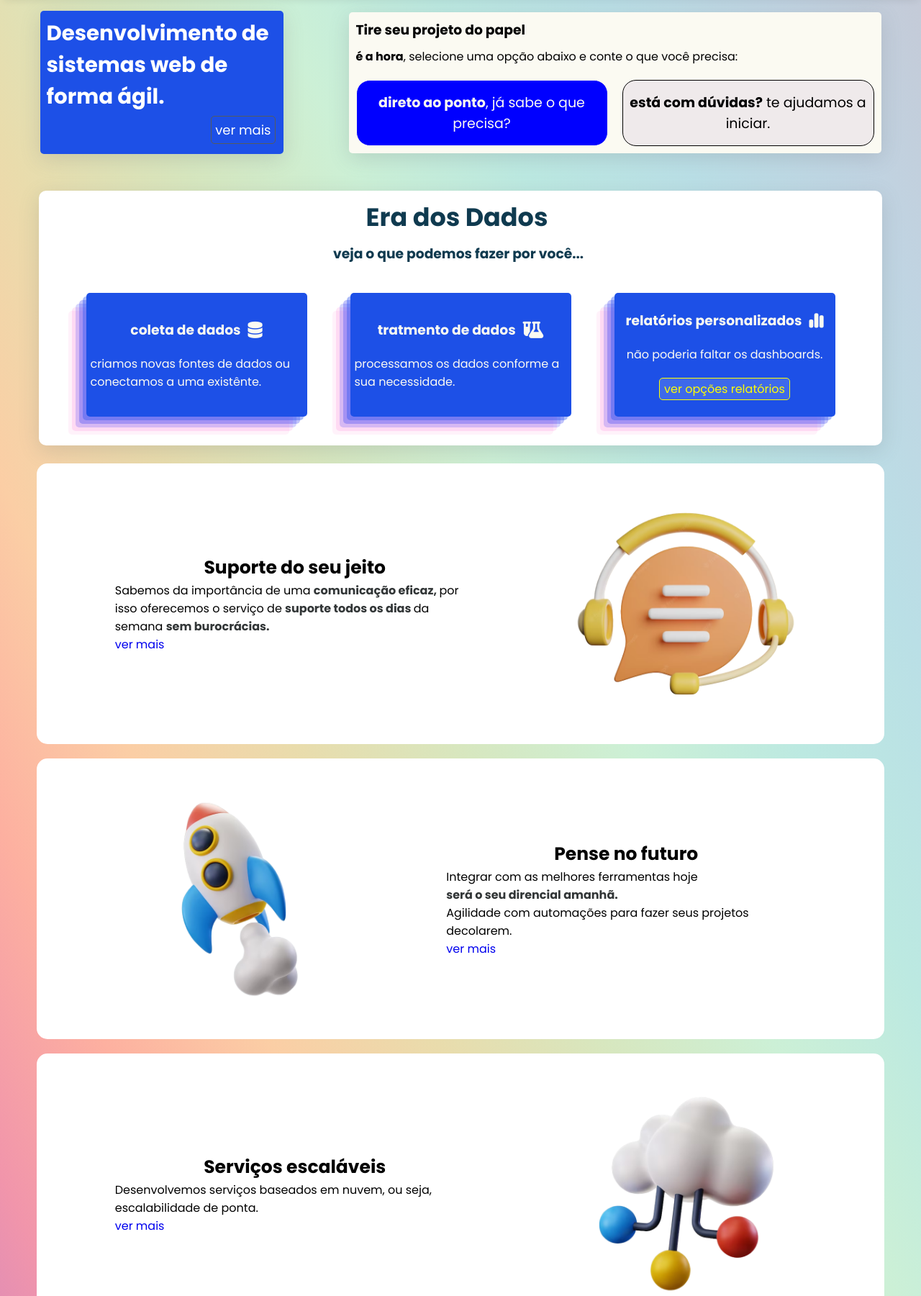
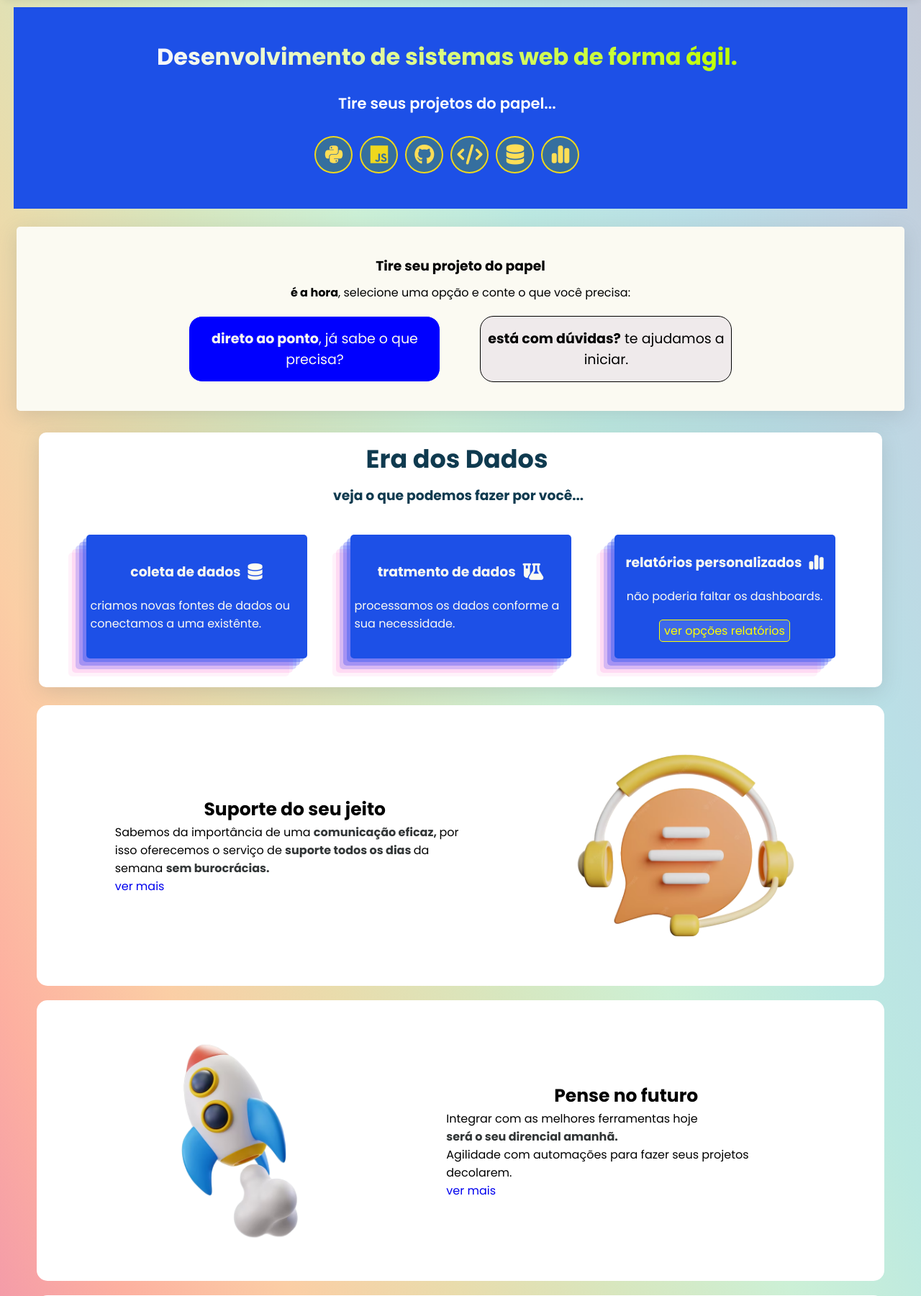
Before and after one commit to LeonardoHSantos/site-django-rocket-sys, a Django app: page / in a window 1280 px wide. Shown: the part 62-1863 px from the top of the page at 72% size. Run offline with Django 4.2, Linux system fonts and the light colour scheme.

Commit message:
ajuste no layout do banner principal.

```diff
--- a/app_site/templates/app/home.html
+++ b/app_site/templates/app/home.html
@@ -2,20 +2,30 @@
 {% load static %}
 {% block title %}Home{% endblock %}
 {% block content %}
+<div class="container-principal-banner">
+    <div class="block-principal-banner-text">
+        <h1>Desenvolvimento de sistemas web de forma <b>ágil</b>.</h1>
+        <p id="content-parag-banner"></p>
+        <div class="block-icons-banner-principal-text">
+            <i class="fa-brands fa-python"></i>
+            <i class="fa-brands fa-js"></i>
+            <i class="fa-brands fa-github"></i>
+            <i class="fa-solid fa-code"></i>
+            <i class="fa-sharp fa-solid fa-database"></i>
+            <i class="fa-solid fa-chart-simple"></i>
+        </div>
+    </div>
+</div>
 <div class="container-principal display-flex all-center">
+
+
     <div class="container-banner-principal">
         <div class="info-texto-banner-2">
                 <div class="container-info-banner">
-                    <div class="info-texto-banner-1">
-                        <h3>Desenvolvimento de sistemas web de forma <b>ágil</b>.</h3>
-                        <div class="link-info-banner-1">
-                            <a href="#">ver mais</a>
-                        </div>
-                </div>
                     <div class="info-image-bunner">
-                    <div>
+                        <div class="content-info-image-bunner">
                             <h3 style="margin: 10px;">Tire seu projeto do papel</h3>
-                        <p style="margin: 10px;"><b>é a hora</b>, selecione uma opção abaixo e conte o que você precisa:</p>
+                            <p style="margin: 10px;"><b>é a hora</b>, selecione uma opção e conte o que você precisa:</p>
                             <div class="container-info-banner">
                                 <div class="info-banner option-1-info-banner">
                                     <p><b>direto ao ponto</b>, já sabe o que precisa?</p>
@@ -136,7 +146,19 @@
 </div>
 
 
-
+<script>
+    var i_parag = 0;
+    var speed = 20;
+    var texto_parag = "Tire seus projetos do papel... ";
+    function typeWriter_ParagBanner() {
+        if (i_parag < texto_parag.length) {
+            document.querySelector("#content-parag-banner").innerHTML += texto_parag.charAt(i_parag);
+            i_parag++;
+            setTimeout(typeWriter_ParagBanner, speed);
+        }
+    }
+    typeWriter_ParagBanner();
+</script>
 
 
 <script>
--- a/app_site/templates/snippets/footer.html
+++ b/app_site/templates/snippets/footer.html
@@ -1,16 +1,21 @@
 {% load static %}
-<div class="footer-page">
-    <footer>
-        <div class="social-icons">
-            <div class="block_footer_logo">
-                <img src="{% static 'logo demanda real.png' %}" alt="">
+
+<div class="content-icons">
+    <div>
+        <div class="block-imagem-perfil">
+            <img src="{% static 'imagem perfil 3.jpg' %}" alt="Perfil - Leonardo">
         </div>
-            <div class="content-icons">
+    </div>
+    <div>
         <h3>Fale Comigo</h3>
         <ul>
             <li>
                 <i class="fa-brands fa-linkedin-in"></i>
-                        <a href="https://www.linkedin.com/in/leonardosantos2019/">Leonardo H Santos</a>
+                <a href="https://www.linkedin.com/in/leonardosantos2019/" target="_blank">Leonardo H Santos</a>
+            </li>
+            <li>
+                <i class="fa-brands fa-github"></i>
+                <a href="https://github.com/LeonardoHSantos" style="color: #1f2328;" target="_blank">LeonardoHSantos</a>
             </li>
             <li>
                 <i class="fa-brands fa-whatsapp"></i>
@@ -21,6 +26,14 @@
                 <p style="font-size: 14px !important;">leonardo.hsantos@outlook.com</p>
             </li>
         </ul>
+    </div>
+</div>
+
+<div class="footer-page">
+    <footer>
+        <div class="social-icons">
+            <div class="block_footer_logo">
+                <img src="{% static 'logo demanda real.png' %}" alt="">
             </div>
         </div>
         <div class="container-list-footer">
--- a/app_site/templates/snippets/navbar.html
+++ b/app_site/templates/snippets/navbar.html
@@ -35,6 +35,13 @@
                             <div class="content-block-opcoes-menu">
                                 <h3>Node.js</h3>
                                 <a href="{% url 'info' 'desenvolvimento-api-rest' %}">Sistemas Web com Express</a>
+                            </div>
+                            <div class="content-block-opcoes-menu">
+                                <h3>Github</h3>
+                                <a href="https://github.com/LeonardoHSantos" target="_blank">LeonardoHSantos</a>
+                                <hr>
+                                <h3 style="color: #0a66c2;">Linkedin</h3>
+                                <a href="https://www.linkedin.com/in/leonardosantos2019/" target="_blank">Leonardo H Santos</a>
                             </div>
                         </div>
                     </span>
@@ -80,6 +87,7 @@
                                 <a href="{% url 'info' 'python' %}">Python</a>
                                 <a href="{% url 'info' 'excel' %}">Excel</a>
                                 <a href="{% url 'info' 'power' %}">Power BI</a>
+                                <a href="https://github.com/LeonardoHSantos" target="_blank">GitHub - LeonardoHSantos</a>
 
                                 <hr>
 
--- a/base_statics/css/containers.css
+++ b/base_statics/css/containers.css
@@ -24,15 +24,76 @@
     margin: 0px 10px;
     min-height: 240px;
     flex-direction: column;
-    /* background-color: rgb(2, 2, 2); */
 }
+
+
+
+.container-principal-banner,
+.block-principal-banner-text {
+    width: 97%;
+    display: flex;
+}
+.container-principal-banner {
+    margin: 10px 0px;
+    min-height: 280px;
+    flex-wrap: wrap;
+    background-color: var(--color-base-4);
+}
+.block-principal-banner-text {
+    justify-content: center;
+    align-items: center;
+    flex-wrap: wrap;
+    text-align: center;
+    flex-direction: column;
+    gap: 25px;
+}
+.block-principal-banner-text h1 {
+    font-weight: 800;
+    background-image: linear-gradient(to right, #f7f7fd, #bdff00);
+    -webkit-background-clip: text;
+    -webkit-text-fill-color: transparent;
+}
+.block-principal-banner-text p {
+    color: #ffffff;
+    font-size: 21px;
+    text-align: center;
+    font-weight: 600;
+}
+
+.block-icons-banner-principal-text {
+    padding: 5px 0px;
+    max-width: 100%;
+    justify-content: center;
+    align-items: center;
+    display: flex;
+    flex-direction: row;
+    flex-wrap: wrap;
+    gap: 10px;
+}
+.block-icons-banner-principal-text i {
+    color: #ffde56;
+    background: #356f9f;
+    font-size: 28px;
+    padding: 10px 2px;
+    border-radius: 50%;
+    width: 45px;
+    text-align: center;
+    border: 2px solid #efd81d;
+}
+.block-icons-banner-principal-text > .fa-js {
+    color: #efd81d;
+}
+
+
+
 .container-info-banner {
     width: 100%;
     text-align: start;
     flex-wrap: wrap;
     flex-direction: row;
     align-items: center;
-    justify-content: space-around;
+    justify-content: center;
+    gap: 35px;
 }
 .info-banner {
     width: 348px;
@@ -78,16 +139,28 @@
 .info-texto-banner-2 {
     width: 100%;
     text-align: center;
-    /* border: 1px solid var(--color-dark-3); */
 }
 
 
 .info-image-bunner {
+    width: 98%;
+    min-height: 256px;
     max-width: 100%;
     margin: 10px;
     border-radius: 5px;
     box-shadow: var(--box-shadow-1);
     background: var(--color-base-1);
+    justify-content: center;
+    align-items: center;
+    gap: 10px;
+    display: flex;
+}
+
+
+
+.content-info-image-bunner {
+    width: 100%;
+    text-align: center;
 }
 .info-image-bunner img {
     max-width: 100%;
@@ -135,6 +208,7 @@
 }
 .container-info-dados h3 {
     color: var(--color-base-1);
+    text-align: center;
 }
 .container-info-dados h1 {
     font-size: 35px;
--- a/base_statics/css/footer.css
+++ b/base_statics/css/footer.css
@@ -47,7 +77,8 @@
 }
 .fa-whatsapp,
 .fa-linkedin-in,
-.fa-envelope {
+.fa-envelope,
+.fa-github {
     color: #ffffff;
     font-size: 19px;
     padding: 4px;
@@ -58,6 +89,9 @@
 }
 .fa-linkedin-in {
     background: #0a66c2;
+}
+.fa-github {
+    background: #1f2328;
 }
 .fa-envelope {
     background-color: #ff0000;
--- a/base_statics/css/navbar.css
+++ b/base_statics/css/navbar.css
@@ -170,6 +170,7 @@ header {
 .block-opcoes-menu {
     width: 100%;
     max-width: 100%;
+    max-height: 500px;
     overflow-x: hidden;
     padding: 5px;
     margin-top: 15px;
@@ -182,6 +183,17 @@ header {
     align-items: flex-start;
     flex-wrap: wrap;
 }
+.block-opcoes-menu::-webkit-scrollbar {
+    background-color: transparent;
+    width: 7px;
+}
+.block-opcoes-menu::-webkit-scrollbar-thumb{
+    background: #bdff00;
+    border-radius: 10px;
+}
+
+
+
 .block-opcoes-menu h1 {
     width: 100% !important;
     text-align: center;
@@ -209,8 +221,22 @@ header {
 .content-block-opcoes-menu hr {
     border: 0px;
     width: 96%;
+    height: 2px;
     margin: 5px;
-    border-bottom: 1px solid var(--color-dark-1);
+    border-radius: 5px;
+    background: linear-gradient(to left, #0404ff, #bdff00);
+
+    animation: animation_hr_block_navbar 0.8s ease-in-out;
+}
+@keyframes animation_hr_block_navbar {
+    from {
+        width: 0%;
+        transition: 1s;
+    }
+    to {
+        width: 100%;
+        transition: 1s;
+    }
 }
 .menu-mobile {
     display: none;
--- a/base_statics/css/responsive.css
+++ b/base_statics/css/responsive.css
@@ -36,6 +36,11 @@
     .content-support-text h1 {
         font-size: 25px !important;
         text-align: center;
+    }
+    .content-info-dados {
+        width: 90%;
+        margin: 8px 0px;
+        max-width: 90%;
     }
 }
 @media only screen and (max-width: 768px) {
```
Also changed, not shown: other parts of base_statics/css/footer.css (+32 -2 lines), base_statics/img/imagem perfil 3.jpg (added). Lines whose indentation alone changed are shown as unchanged.
